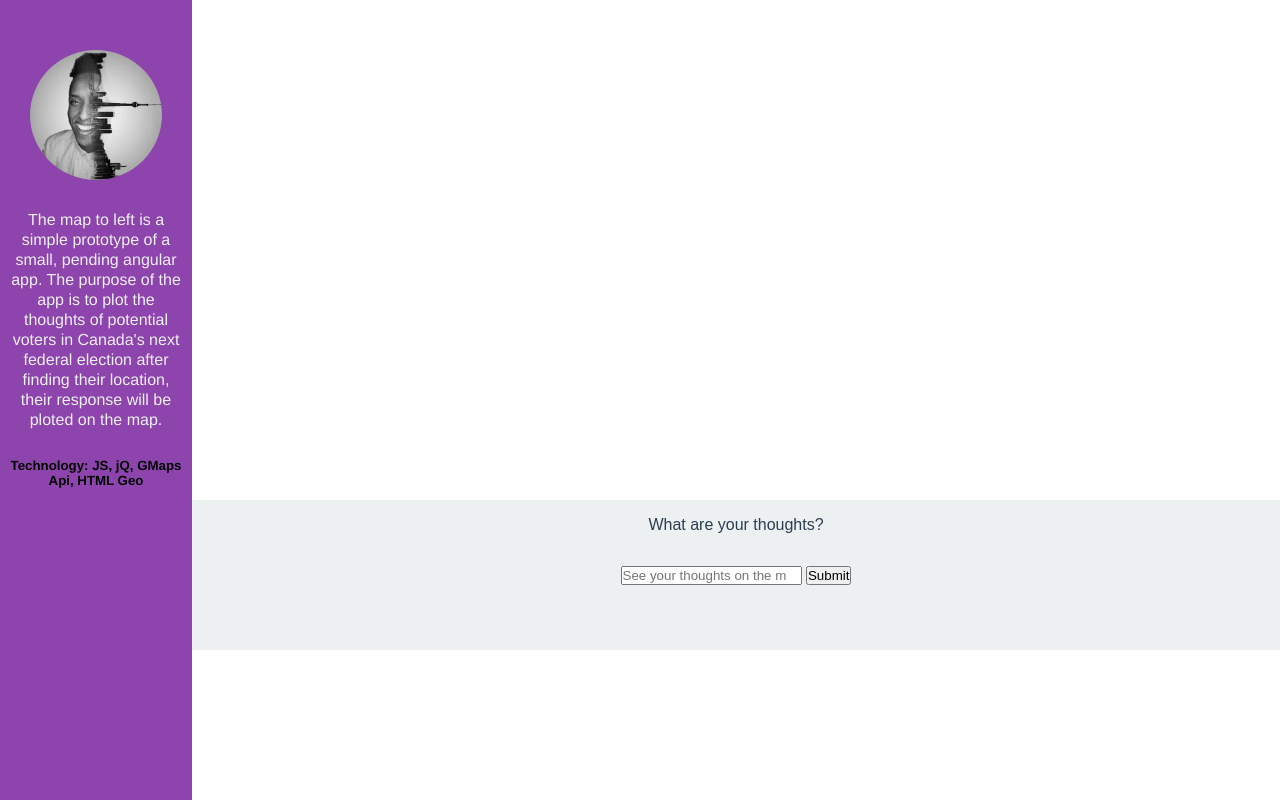
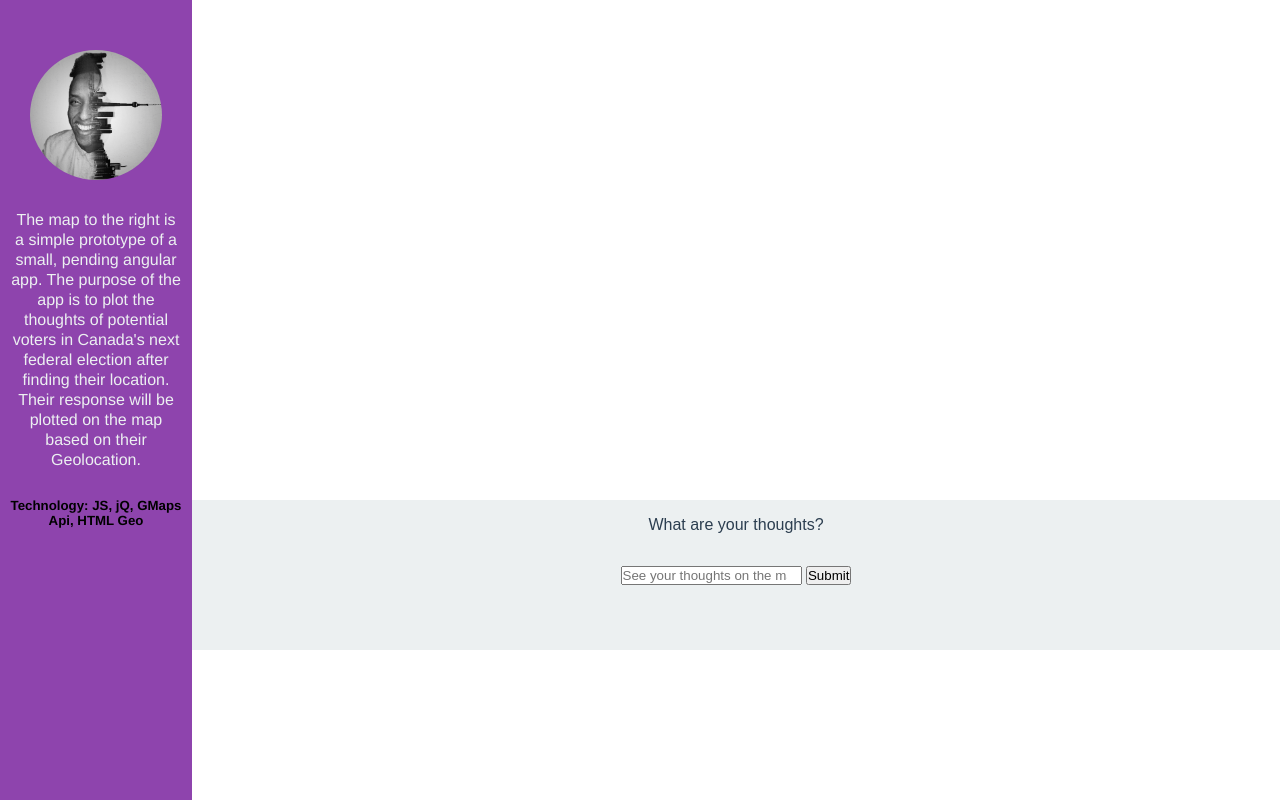
Before and after one commit to Haaruun/GeoProto, a plain HTML site: page index.html in a window 1280 px wide. Drawn offline with nearby package versions, Linux system fonts and the light colour scheme; some packages are replaced by stand-ins of ours.

Commit message:
Quick text edit

```diff
--- a/index.html
+++ b/index.html
@@ -14,7 +14,7 @@
 
 	<div class="side">
 		<img src="img/haaruun_to.jpg" alt="">
-		<p class="about">The map to left is a simple prototype of a small, pending angular app. The purpose of the app is to plot the thoughts of potential voters in Canada's next federal election after finding their location, their response will be ploted on the map.</p>
+		<p class="about">The map to the right is a simple prototype of a small, pending angular app. The purpose of the app is to plot the thoughts of potential voters in Canada's next federal election after finding their location. Their response will be plotted on the map based on their Geolocation.</p>
 		<br/ >
 		<h5>Technology: JS, jQ, GMaps Api, HTML Geo</h5>
 	</div>
```
